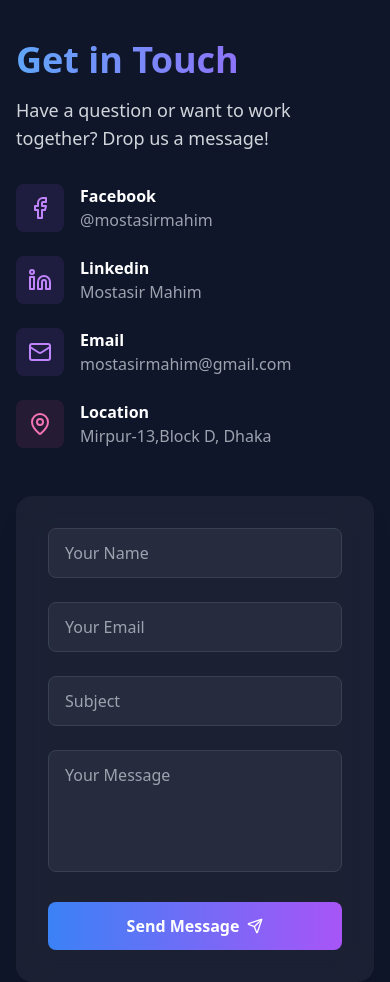
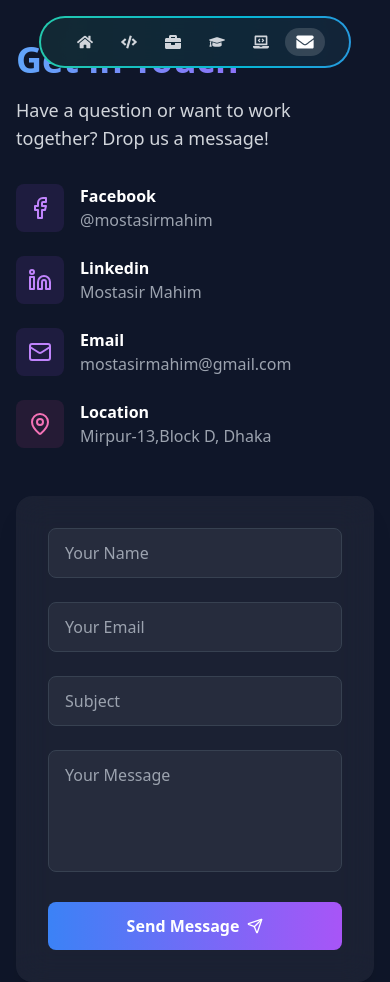
Before and after one commit to MostasirMahim/me, a React (Vite) app: page /contact in a window 390 px wide. Built offline with nearby package versions, Linux system fonts and the light colour scheme.

Commit message:
Updated 1 Aug Done

```diff
--- a/src/components/Header.jsx
+++ b/src/components/Header.jsx
@@ -39,7 +39,7 @@
   ];
 
   return (
-    <header className="hidden sm:block fixed top-4 left-1/2 transform -translate-x-1/2 z-50 w-auto">
+    <header className="fixed top-4 left-1/2 transform -translate-x-1/2 z-50 w-auto">
       <div className="p-[2px] rounded-full bg-gradient-to-r from-emerald-400 via-cyan-500 to-indigo-500 animate-gradient-x">
         <nav className="bg-gray-900/90 backdrop-blur-md rounded-full px-6 py-2.5">
           <div className="flex items-center gap-1 md:gap-2">
```
